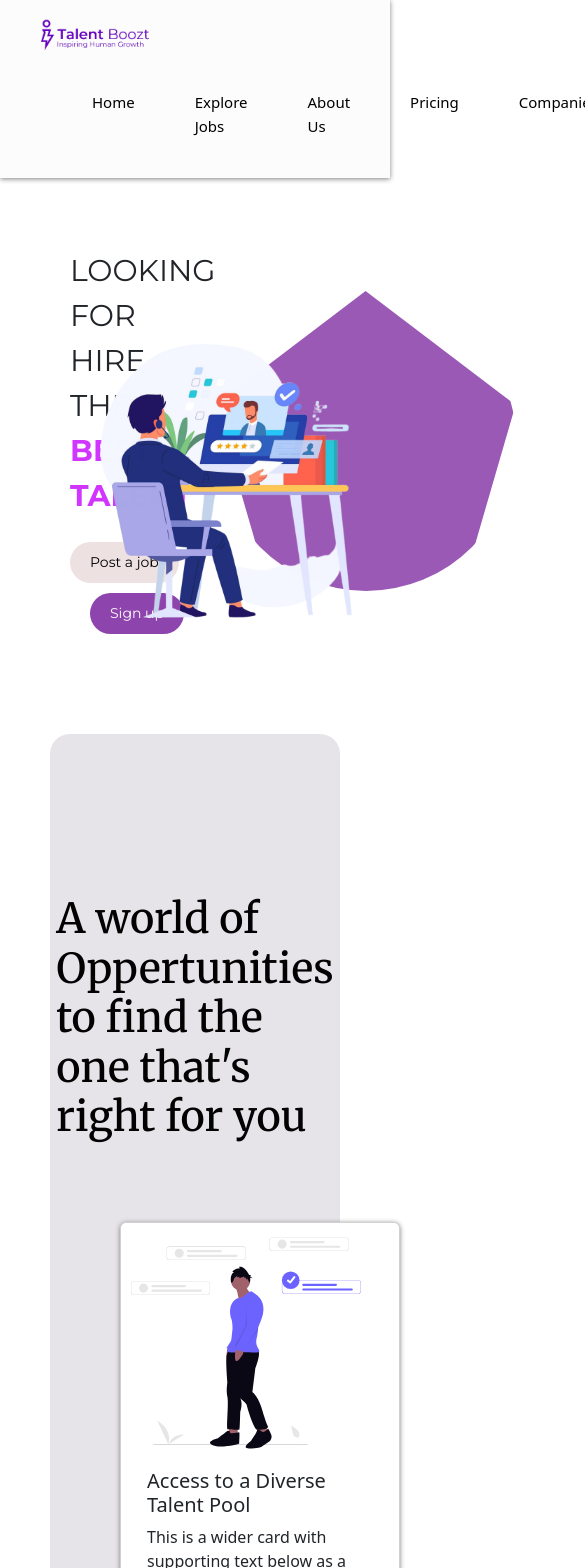
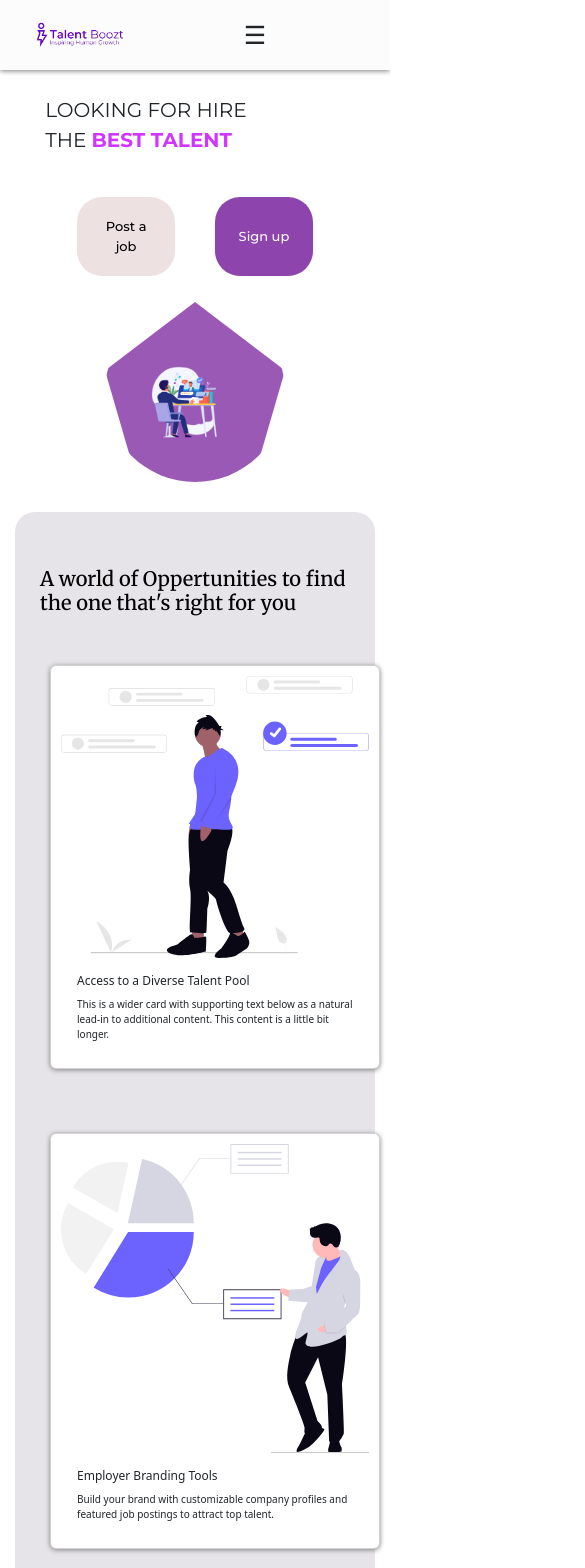
Before and after one commit to yasirufonseka/Talent-boozt, an Angular app: page / in a window 390 px wide. Shown: the top 1568 px of the page, 585 px wide, since content can reach past the window. Built offline with nearby package versions, Linux system fonts and the light colour scheme.

Commit message:
mobile responsive

```diff
--- a/src/app/card/card.component.css
+++ b/src/app/card/card.component.css
@@ -4,6 +4,12 @@ img{
     object-fit: fill;
 
 
+}
+.cardrow{
+    display: flex;
+    flex-direction: row;
+    justify-content: space-evenly;
+    align-items: center;
 }
 .card{
     width: 280px;
@@ -13,3 +19,31 @@ img{
     padding: 10px;
 
 }
+
+@media screen and (max-width: 768px) {
+
+.cardrow{
+        display: flex;
+        flex-wrap: wrap;
+        flex-direction: column;
+        justify-content: space-between;
+
+    }
+.card {
+
+    width: 100%;
+
+    height: auto;
+    font-size: 10px;
+
+}
+.card-title{
+    font-size: 12px;
+}
+img{
+    width: 100%;
+    height: 50%;
+}
+
+
+}
--- a/src/app/card/card.component.html
+++ b/src/app/card/card.component.html
@@ -1,4 +1,4 @@
-<div class="row row-cols-1 row-cols-md-4 g-4 ">
+<div class="row row-cols-1 row-cols-md-4 g-4 cardrow">
     <div class="col">
       <div class="card ">
         <img src="assets/Talentpool.svg" class="card-img-top" alt="...">
--- a/src/app/footer/footer.component.css
+++ b/src/app/footer/footer.component.css
@@ -43,3 +43,21 @@
       color: #aaa;
     }
   }
+  @media (max-width: 768px) {
+    .container {
+      flex-direction: column; /* Stacks sections vertically */
+      align-items: center; /* Centers content */
+      text-align: center; /* Ensures better readability */
+    }
+
+    .footer-section {
+      width: 100%; /* Makes each section take full width */
+      min-width: unset;
+    }
+
+    .email-input {
+      max-width: 300px; /* Prevents input field from stretching too wide */
+      margin: 10px auto;
+    }
+  }
+}
--- a/src/app/home/home.component.css
+++ b/src/app/home/home.component.css
@@ -1,18 +1,22 @@
- .one {
+ .banner-section {
     display: flex;
-    justify-content: space-around;
+    justify-content: space-evenly;
     align-items: center;
     margin: 20px;
     padding: 50px;
-    .two{
-      font-size: 30px;
+
+
+    }
+    .banner-content{
+      font-size: clamp(20px, 50px , 100px);
       font-family: "Montserrat", sans-serif;;
 
-      b{
-         color: rgb(208,54,255);
+        b{
+          color: rgb(208,54,255);
+        }
       }
-    }
-    .three {
+
+    .banner-img-container {
       position: relative;
       width: 300px;
       height: 300px;
@@ -43,45 +47,47 @@
       height: auto;
     }
 
-   button{
-      padding: 10px 20px;
-      border-radius: 30px;
+    .btn{
+      display: flex;
+      flex-direction: row;
+      justify-content: space-between;
+      border: none;
 
-      &:hover{
-        background-color: #d2b4de;
-        color: black;
-      }
+
+  button{
+      padding:20px;
+      border-radius: 25px;
+      font-weight: 500;
+      width: 100%;
+      border: none;
+      text-align: center;
+      margin: 20px  ;
+   }
+   button:hover{
+    background-color: #880db9;
+    color: rgb(255, 250, 250);
+    font-weight: bold;
+  }
+   .postbtn{
+
+      background-color: rgb(238,225,225);
+      color: black; /* Text color */
+
+   }
+   .signupbtn{
+
+      background-color: rgb(142 , 68,173,1);
+      color: rgb(255, 255, 255); /* Text color */
+
+   }
+  }
 
 
 
-   }
-   .postbtn{
-      border: none;
-      background-color: rgb(238,225,225);
-      color: black; /* Text color */
-      font-size: 14px;
-      text-align: center;
-      margin: 5px 20px 0 0  ;
 
 
-   }
-   .signupbtn{
-      border: none;
-      background-color: rgb(142 , 68,173,1);
-      color: rgb(255, 255, 255); /* Text color */
-      font-size: 14px;
-      text-align: center;
-      margin: 10px 0 0 20px ;
+.whychooseus{
 
-
-
-   }
-
-
-
- }
-
-.whychooseus{
    background-color: #d1cbd483;
    color: #020202;
    margin: 50px ;
@@ -158,3 +164,130 @@
   0% { transform: translateX(-100%); }
   100% { transform: translateX(100%); }
 }
+
+/* Mobile Optimization */
+@media screen and (max-width: 768px) {
+  .banner-section {
+    flex-direction: column;
+    align-items: center;
+
+  }
+
+  .banner-img-container {
+    width: 200px;
+    height: 200px;
+  }
+
+  .pentagon {
+    width: 200px;
+    height: 200px;
+    border-radius: 120px;
+  }
+
+  .imgdiv img {
+    width: 100%;
+    max-width: 500px;
+  }
+
+  .postbtn,
+  .signupbtn {
+    width: 100%;
+    margin: 20px;
+  }
+
+  .topic h1 {
+    font-size: 22px;
+  }
+
+  .companylogos {
+    flex-wrap: wrap;
+    justify-content: center;
+  }
+
+  .logo {
+    width: 60px;
+    margin: 8px;
+  }
+}
+
+@media screen and (max-width: 500px) {
+  .banner-section {
+    flex-direction: column;
+    align-items: center;
+    justify-content: center;
+    padding: 15px;
+    margin: 10px;
+  }
+
+  .banner-content {
+    font-size: 20px;
+  }
+
+  .banner-img-container  {
+    width: 180px;
+    height: 180px;
+  }
+
+  .pentagon {
+    width: 180px;
+    height: 180px;
+    border-radius: 100px;
+  }
+
+  .imgdiv img {
+    width: 100%;
+    max-width: 300px;
+  }
+
+  button {
+    font-size: 13px;
+    padding: 8px 12px;
+    width: 100%;
+  }
+
+  .postbtn,
+  .signupbtn {
+    width: 100%;
+    max-width: 180px;
+    padding: 8px;
+  }
+
+  .whychooseus {
+    margin: 15px;
+    padding: 15px;
+    font-size: 14px;
+  }
+
+  .topic h1 {
+    font-size: 20px;
+    margin: 30px 0 20px 0;
+  }
+
+  .tustedComapies {
+    padding: 20px;
+  }
+
+  .companyTopic {
+    font-size: 16px;
+  }
+
+  .companylogos {
+    flex-wrap: wrap;
+    justify-content: center;
+    margin: 10px;
+  }
+
+  .logo {
+    width: 50px;
+    margin: 6px;
+  }
+
+  .horzontalline {
+    min-height: auto;
+    padding: 20px;
+  }
+
+  .wave {
+    height: 2px;
+  }
+}
--- a/src/app/home/home.component.html
+++ b/src/app/home/home.component.html
@@ -1,13 +1,15 @@
-<main>
+
     <div class="maindiv">
-          <div class="one" >
-            <div class="two ">
+          <div class="banner-section" >
+            <div class="banner-content">
                <p>LOOKING FOR HIRE <br/> THE <b>BEST TALENT</b> </p>
+               <div class="btn">
                <button class="postbtn">Post a job</button>
                <button class="signupbtn">Sign up</button>
+              </div>
 
             </div>
-            <div class="three">
+            <div class="banner-img-container">
               <div class="pentagon"></div>
               <div class="imgdiv">
                 <img src="assets/carousal.png" alt="" srcset="">
@@ -26,7 +28,7 @@
             <div class="topic">
             <h1>A world of Oppertunities to find the one that's right for you </h1>
             </div>
-            <div>
+            <div class="cards">
               <app-card> </app-card>
             </div>
 
@@ -53,4 +55,3 @@
         </div>
 
     </div>
-</main>
--- a/src/app/nav-bar/nav-bar.component.css
+++ b/src/app/nav-bar/nav-bar.component.css
@@ -1,41 +1,88 @@
 .navbar {
-
   display: flex;
   justify-content: space-between;
   align-items: center;
   background-color: #fcfcfc;
   padding: 10px 20px;
   box-shadow: 0 1px 5px gray;
+  position: relative;
 }
-img{
-    width: 150px;
+
+img {
+  width: clamp(80px, 120px, 150px);
   height: 50px;
   object-fit: cover;
+}
 
-}
+
 .nav-links {
   list-style: none;
   display: flex;
-    gap: 20px;
+  gap: clamp(10px, 15px, 20px);
   margin: 10px 20px;
 }
 
+
+.nav-links {
+  display: flex;
+  flex-direction: row;
+}
+
+
 .nav-links li {
   display: inline;
-    margin: 20px;
+  margin: 10px;
 }
 
 .nav-links a {
   text-decoration: none;
   color: black;
-    font-size: 15px;
-
+  font-size: clamp(8px , 2rem , 15px);
 }
 
-  .nav-links a:active  {
+.nav-links a:active {
   color: #d946ef; /* Light purple */
+}
 
+.nav-links a:hover {
+  cursor: pointer;
 }
-  .nav-links a:hover  {
-    cursor: default;
+
+/* Mobile Styles */
+@media screen and (max-width: 768px) {
+  .nav-links {
+      display: none;
+      flex-direction: column;
+      position: absolute;
+      top: 60px;
+      right: 0;
+      background-color: #fcfcfc;
+      width: 100%;
+      text-align: center;
+      box-shadow: 0px 4px 8px rgba(0, 0, 0, 0.1);
   }
+
+  .nav-links.active {
+      display: flex;
+  }
+
+  .nav-links li {
+      margin: 10px 0;
+  }
+
+  /* Hamburger menu */
+  .menu-toggle {
+      display: block;
+      font-size: 25px;
+      float: right;
+      cursor: pointer;
+      padding: 5px;
+  }
+}
+
+
+@media screen and (min-width: 769px) {
+  .menu-toggle {
+      display: none;
+  }
+}
--- a/src/app/nav-bar/nav-bar.component.html
+++ b/src/app/nav-bar/nav-bar.component.html
@@ -4,8 +4,10 @@
     <div class="navbar-logo">
        <img src="assets/top-b.png" alt="header-logo" srcset="" >
     </div>
-    <div class="navbar-links">
-        <ul class="nav-links">
+    <div class="menu-toggle" (click)="toggleMenu()">☰</div>
+
+    <div class="navbar-links" >
+        <ul class="nav-links" [class.active]="menuOpen">
             <li><a routerLink="/" routerLinkActive="active">Home</a></li>
             <li><a routerLink="/jobs" routerLinkActive="active">Explore Jobs</a></li>
             <li><a routerLink="/about" routerLinkActive="active">About Us</a></li>
--- a/src/app/nav-bar/nav-bar.component.ts
+++ b/src/app/nav-bar/nav-bar.component.ts
@@ -11,4 +11,10 @@ export class NavBarComponent {
 
   navbarImage:string = "assets/top-b.png";
 
+  menuOpen = false;
+
+  toggleMenu() {
+    this.menuOpen = !this.menuOpen;
+  }
+
 }
```
Lines whose indentation alone changed are shown as unchanged.
